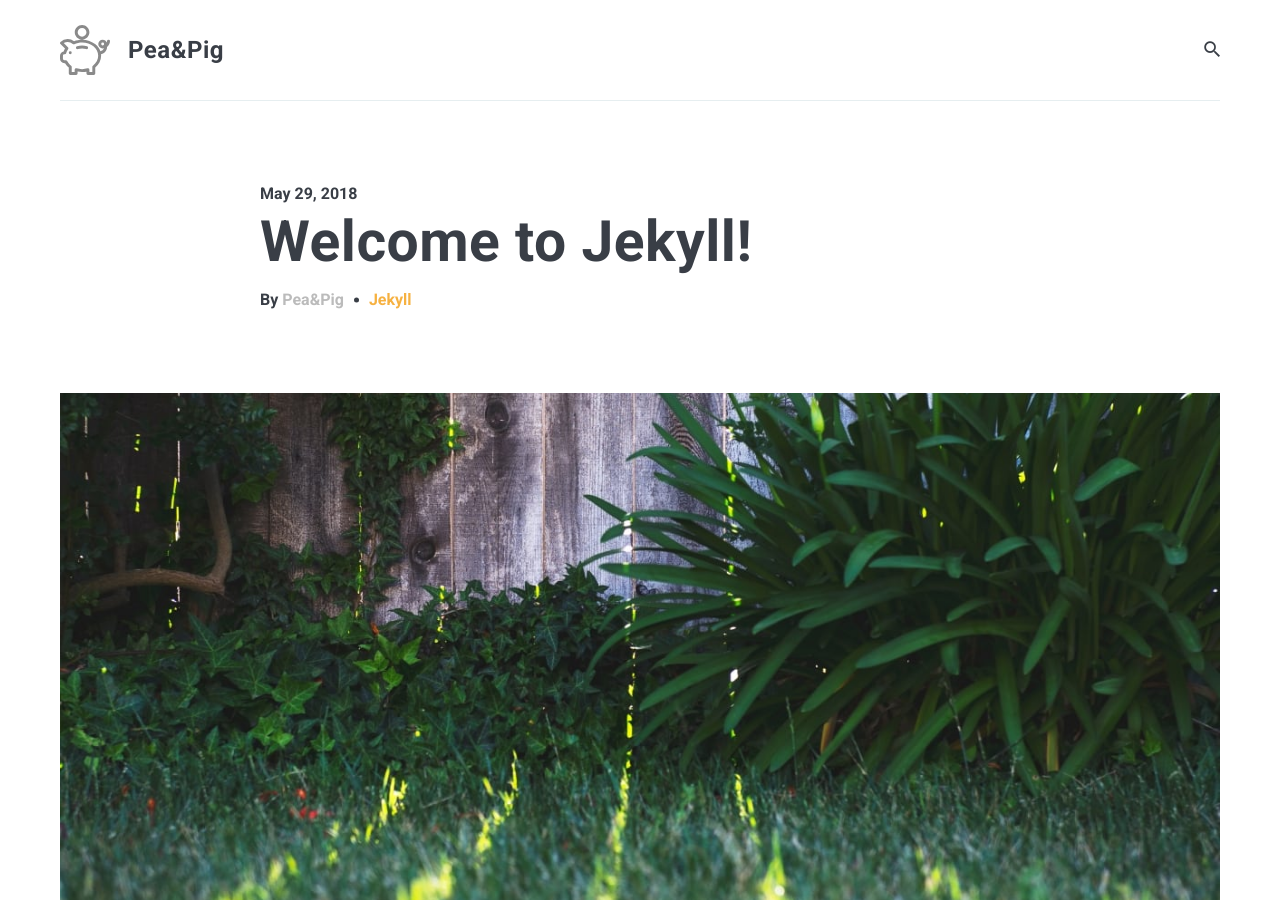
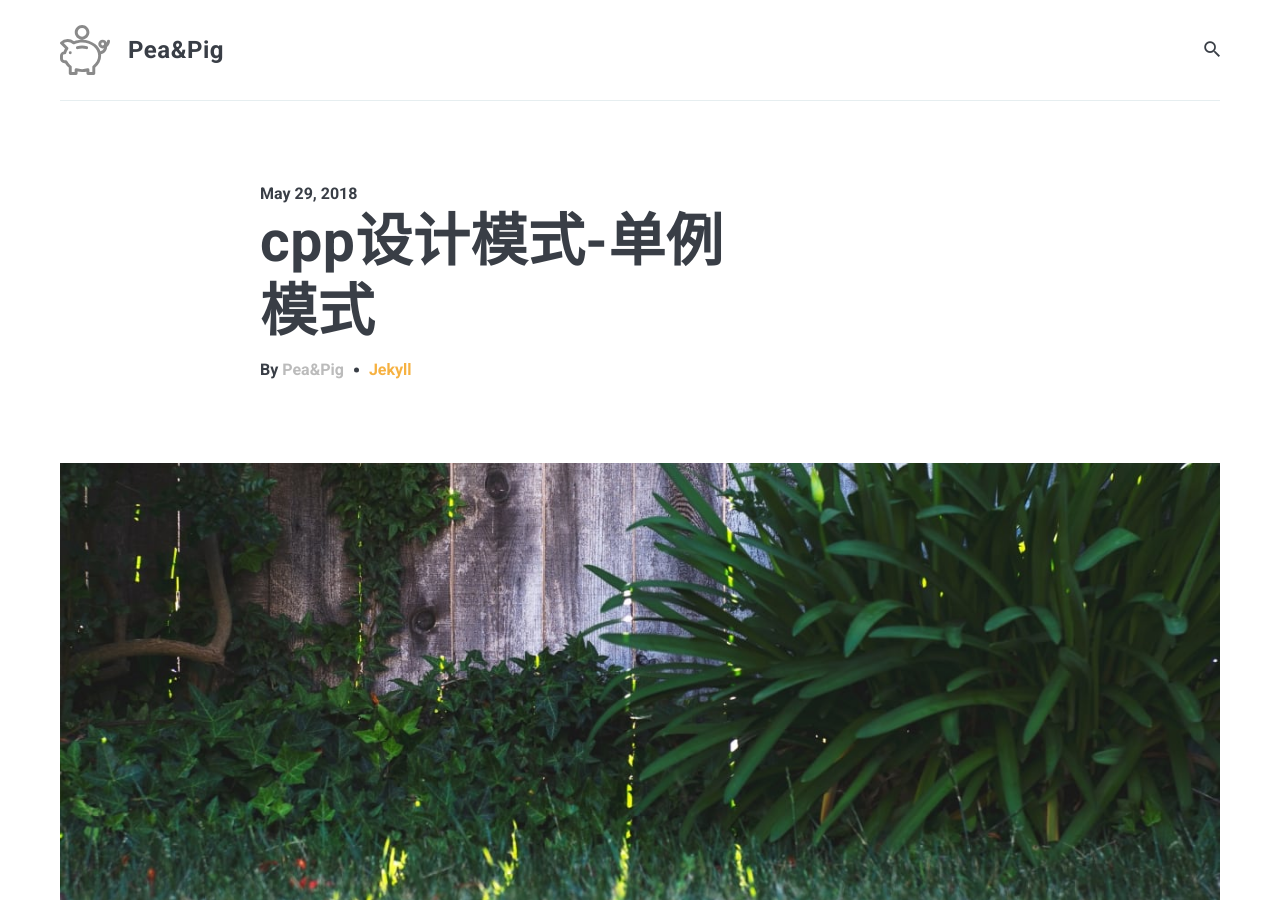
Before and after one commit to Wanglongke/wanglongke.github.io, a Jekyll site: the page built from _posts/2018-05-29-cppSingleton.markdown, in a window 1280 px wide and 900 px high. Built offline with Jekyll 4.4.1, drawn with Linux system fonts in a browser that asks for light colours; nearby versions of some CDN libraries.

Commit message:
"update"

```diff
--- a/_posts/2018-05-29-cppSingleton.markdown
+++ b/_posts/2018-05-29-cppSingleton.markdown
@@ -1,6 +1,6 @@
 ---
 layout: post
-title:  "Welcome to Jekyll!"
+title:  cpp设计模式-单例模式
 date:   2018-05-29 18:05:55 +0300
 image:  10.jpg
 tags:   Jekyll
```
